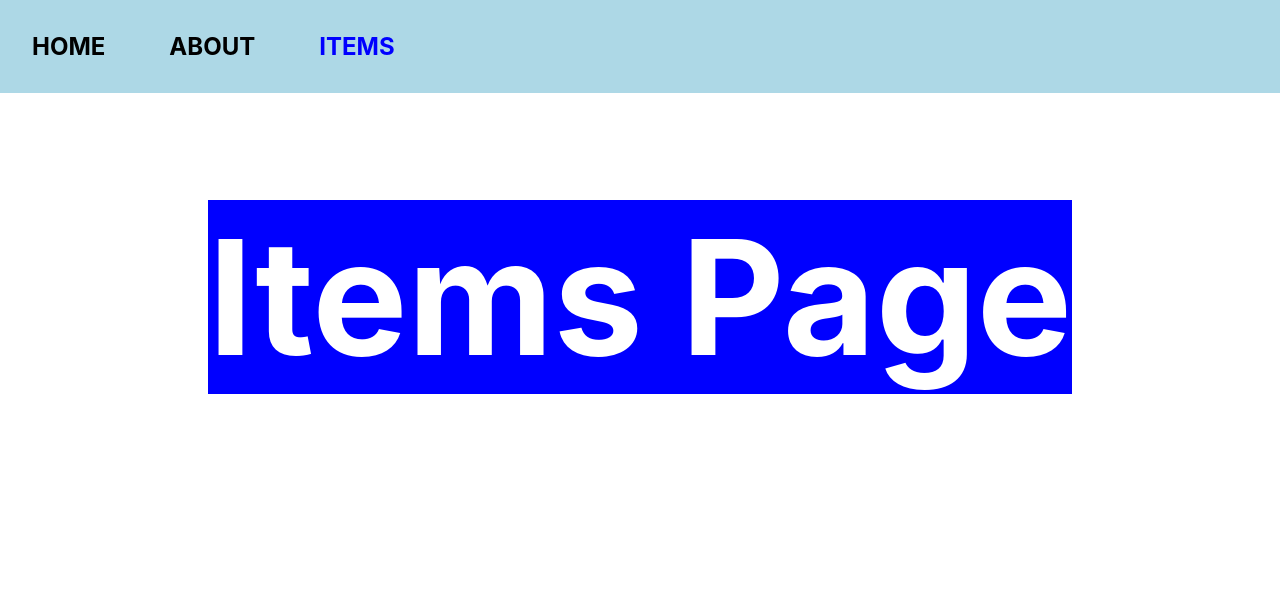
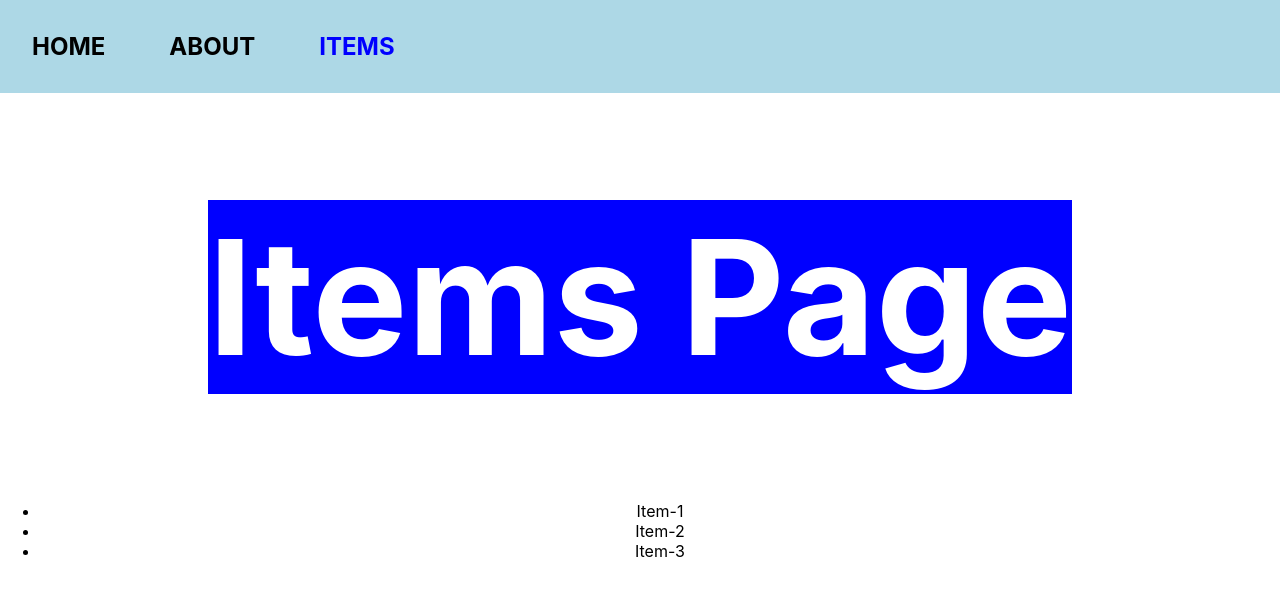
Before and after one commit to shyamgpt/React-Routers, a React (Create React App) app: page /Items in a window 1280 px wide. Shown: the top 596 px of the page. Built offline with nearby package versions, Linux system fonts and the light colour scheme.

Commit message:
dynamic path

```diff
--- a/src/App.js
+++ b/src/App.js
@@ -3,6 +3,7 @@ import Home from './pages/Home';
 import About from './pages/About';
 import Items from './pages/Items';
 import Navbar from './components/Navbar';
+import ItemDetails from './pages/ItemDetails';
 
 function App(){
 
@@ -39,13 +40,16 @@ function App(){
   // ])
 
 
-  // Navigating throught absolute path -->
+  // Navigating throught relative  path -->
   const router =createBrowserRouter([
     {  path: '/',element: <Navbar/>, children:[
       //  {path: "/"(this "/"-> means is absolute path), element: <Home/>},
         {index: true, element: <Home/>},
        {path: "About", element: <About/>},
        {path: "Items", element: <Items/>},
+      //  {path: 'items/item-1',element: <ItemDetails/>}
+      {path: 'items/:id',element: <ItemDetails/>}
+      // :itemId/id --> is variable name and in roting it is  known as params
 
       ],
      },
--- /dev/null
+++ b/src/pages/ItemDetails.js
@@ -0,0 +1,16 @@
+import { useParams } from "react-router-dom";
+function ItemDetails(){
+
+    const param = useParams();
+    console.log(param);
+    return(
+        <>
+        <main>
+            <h1>ItemDetails</h1>
+        </main>
+
+        <h2>{param.id}</h2>
+        </>
+    )
+}
+export default ItemDetails;
--- a/src/pages/Items.js
+++ b/src/pages/Items.js
@@ -9,6 +9,23 @@ function Items() {
           <h1>Items Page</h1>
           {/* <Link to="/">Back</Link> */}
         </main>
+
+        <ul>
+          <Link to='/items/item-1'>
+          <li>Item-1</li>
+          </Link>
+
+
+          <Link to='/items/item-2'>
+          <li>Item-2</li>
+          </Link>
+
+          <Link to='/items/item-3'>
+          <li>Item-3</li>
+          </Link>
+
+
+        </ul>
       </>
     );
   }
```
